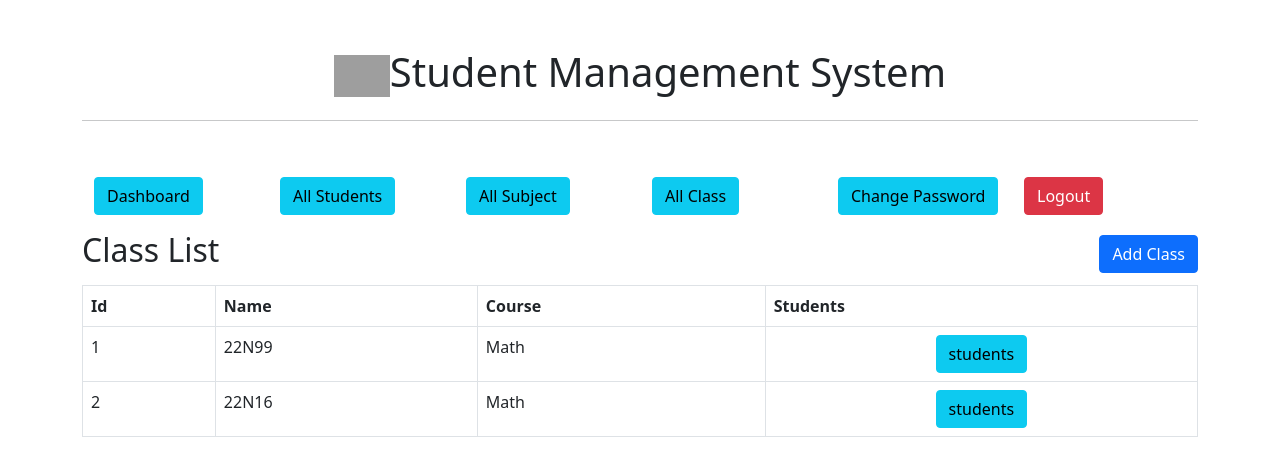
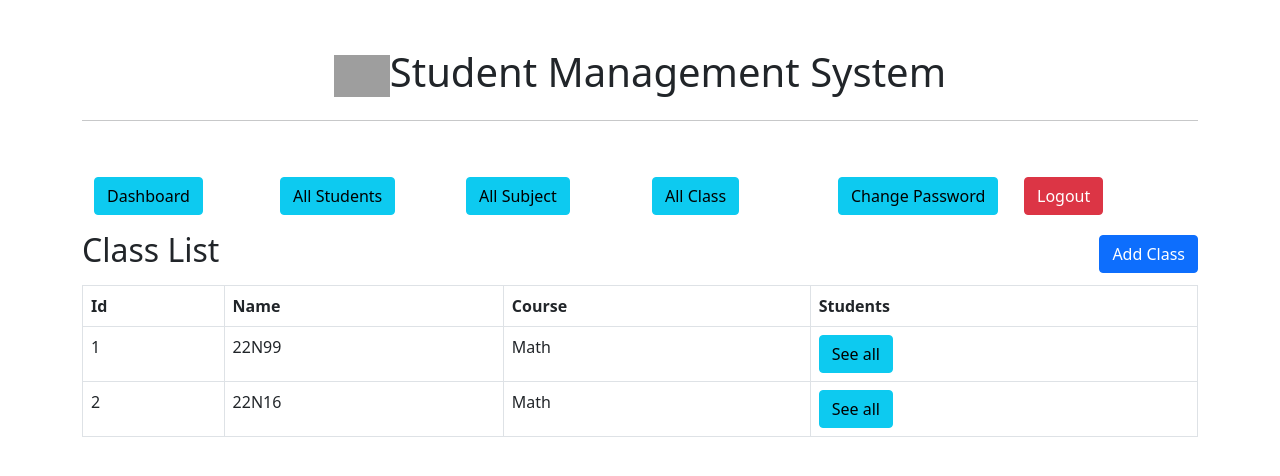
Before and after one commit to hvhuy2004/Flask_Project_CRUD, a Flask app: page /admin/class/all in a window 1280 px wide. Shown: the top 476 px of the page. Run offline with Flask 3, Linux system fonts and the light colour scheme; data comes from the database, SQL or seed files in the repository; both versions use the stored data as it was after the commit; grey boxes are pictures that could not be loaded.

Commit message:
fix bug add student to class

```diff
--- a/main.py
+++ b/main.py
@@ -375,6 +375,8 @@ def add_class():
             db.session.commit()
             flash('Create class success')
             return redirect('/admin/class/all')
+
+
 #Thêm subject
 @app.route("/admin/subject/add", methods = ["GET", "POST"])
 def add_subject():
@@ -393,37 +395,85 @@ def add_subject():
             db.session.commit()
             flash('Create class success')
             return redirect('/admin/subject/all')
+
+
 @app.route('/admin/class')
 def get_students_in_class():
     if not session.get('user_id') and session.get('role') == 'admin':
         return redirect('/admin')
     id = request.args.get('id', type=int)
     print(id)
+
+    # Lấy thông tin lớp từ bảng Class
+    class_info = Class.query.get(id)
+
     if id is None:
         flash("class_id is required")
         return redirect("/admin/class/all")
     students = db.session.query(User).join(Student_Class, User.id == Student_Class.user_id).filter(Student_Class.class_id == id).add_column(Student_Class.id.label("relative_id")).all()
     print(students)
-    return render_template("/admin/class's_student.html", class_id = id, users = students)
+    return render_template("/admin/class's_student.html", class_id = id, class_name = class_info.name,  users = students)
 
-@app.route('/admin/class/students/add', methods = ['POST', 'GET'])
-def add_student_in_class():
-    if not session.get('user_id') and session.get('role') == 'admin':
+
+
+@app.route('/admin/class/students/add', methods=['GET', 'POST'])
+def add_student_to_class():
+    # Kiểm tra nếu người dùng chưa đăng nhập hoặc không phải là admin
+    if not session.get('user_id') or session.get('role') != 'admin':
         return redirect('/admin')
-    class_id = request.args.get('class_id')
-    print(class_id)
-    users = User.query.all()
-    if request.method == "GET":
-        return render_template("/admin/add_student.html", students = users)
-    user_id = request.form.get('student_id')
-    student_class = Student_Class(class_id = class_id, user_id = user_id)
-    if class_id == "":
-        flash('please fill all fields')
-        return redirect(f'/admin/class/students/add?class_id={class_id}')
-    else:
-        db.session.add(student_class)
-        db.session.commit()
-        return redirect(f"/admin/class?id={class_id}")
+
+    # Lấy class_id từ URL
+    class_id = request.args.get('class_id', type=int)
+
+
+    # Lấy thông tin lớp từ bảng Class
+    class_info = Class.query.get(class_id)
+
+    # Nếu là yêu cầu POST
+    if request.method == 'POST':
+        student_id = request.form.get('student_id')
+
+        if student_id:
+            # Kiểm tra nếu sinh viên tồn tại
+            student = User.query.get(student_id)
+            if student:
+                # Thêm sinh viên vào lớp
+                new_entry = Student_Class(user_id=student.id, class_id=class_id)
+                db.session.add(new_entry)
+                db.session.commit()
+                flash('Student added to class successfully.', 'success')
+                return redirect(f'/admin/class?id={class_id}', class_name = class_info.name)
+
+    # Lấy danh sách sinh viên có status = 1 và chưa có trong lớp
+    students_in_class = db.session.query(Student_Class.user_id).filter_by(class_id=class_id).all()
+    student_ids_in_class = [student[0] for student in students_in_class]
+
+    # Lọc danh sách sinh viên có status = 1 và chưa có trong lớp
+    students = User.query.filter(User.status == 1, User.role == 'user', User.id.notin_(student_ids_in_class)).all()
+
+    return render_template('admin/add_student.html', students=students, class_id=class_id )
+
+
+
+# Xóa user khỏi lớp
+@app.route('/admin/students/remove', methods=['GET'])
+def remove_student_from_class():
+    relative_id = request.args.get('id', type=int)
+
+    if not session.get('user_id') or session.get('role') != 'admin':
+        return redirect('/admin')
+
+    if relative_id:
+        student_class = Student_Class.query.get(relative_id)
+        if student_class:
+            db.session.delete(student_class)
+            db.session.commit()
+            flash('Student removed from class successfully.', 'success')
+        else:
+            flash('Student not found in the class.', 'danger')
+
+    class_id = request.args.get('class_id', type=int)
+    return redirect(f'/admin/class?id={class_id}')
 
 
 
--- a/templates/admin/add_student.html
+++ b/templates/admin/add_student.html
@@ -20,11 +20,11 @@
                     <select name="student_id" class="form-control" required>
                         <option value="" disabled selected>Select a student</option>
                         {% for student in students %}
-                        <option value="{{ student.id }}">{{ student.fname }}</option>
+                        <option value="{{ student.id }}">{{ student.fname }} {{ student.lname }}</option>
                         {% endfor %}
                     </select>
                 </div>
-                <button type="submit" class="btn btn-success d-block mx-auto" style="width: 50%;">Add Subject</button>
+                <button type="submit" class="btn btn-success d-block mx-auto" style="width: 50%;">Add Student</button>
             </form>
         </div>
     </div>
--- a/templates/admin/all-class.html
+++ b/templates/admin/all-class.html
@@ -33,9 +33,9 @@
                         <td>{{class.id_class}}</td>
                         <td>{{class.name}}</td>
                         <td>{{subject_name}}</td>
-                        <td class="text-center">
+                        <td class="text-left">
                             <a href="/admin/class?id={{class.id_class}}">
-                                <button class="btn btn-info">students</button>
+                                <button class="btn btn-info">See all</button>
                             </a>
                         </td>
                     </tr>
--- a/templates/admin/all-subject.html
+++ b/templates/admin/all-subject.html
@@ -23,17 +23,15 @@
                     <tr>
                         <th>Id</th>
                         <th>Name</th>
+                        <th>Classes</th>
                     </tr>
                 </thead>
                 <tbody>
                     {% for subject in subjects %}
                     <tr>
-                        <td>{{subject.id_class}}</td>
+                        <td>{{subject.id_subject}}</td>
                         <td>{{subject.name}}</td>
                         <td>{{subject.subject}}</td>
-                        <td class="text-center">
-
-                        </td>
                     </tr>
                     {%endfor%}
                 </tbody>
--- a/templates/admin/class's_student.html
+++ b/templates/admin/class's_student.html
@@ -11,7 +11,7 @@
     {% endif %}
     {% endwith %}
     <div class="d-flex justify-content-between align-items-center my-2">
-        <h2>Class List</h2>
+        <h2>Class : {{class_name}}</h2>
         <a href="/admin/class/students/add?class_id= {{ class_id }} " class="btn btn-primary">Add Student</a>
     </div>
 
@@ -41,7 +41,7 @@
                         <td>{{user.username}}</td>
                         <td>{{user.email}}</td>
                         <td class="text-center">
-                            <a href="/admin/students/remove?id={{relative_id}}">
+                            <a href="/admin/students/remove?id={{relative_id}}&class_id={{ class_id }}">
                                 <button class="btn btn-danger">Remove</button>
                             </a>
                         </td>
```
Also changed, not shown: instance/ums.sqlite, 2 other files.
